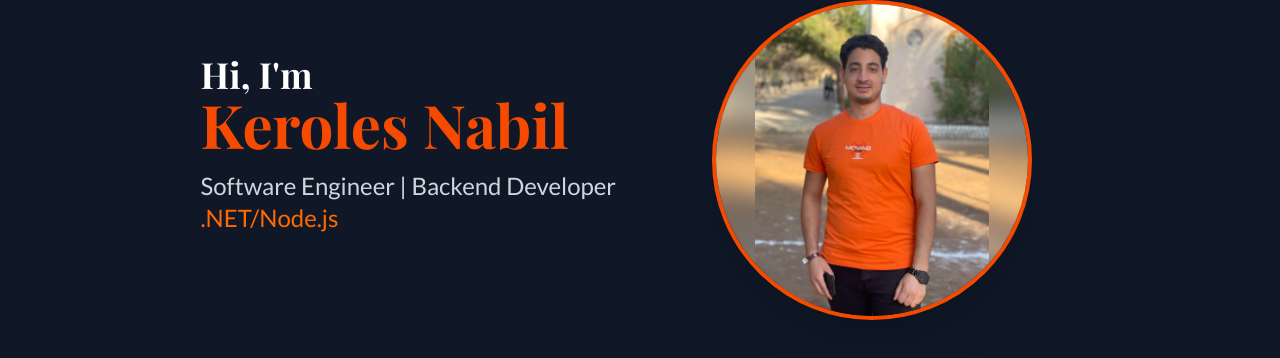
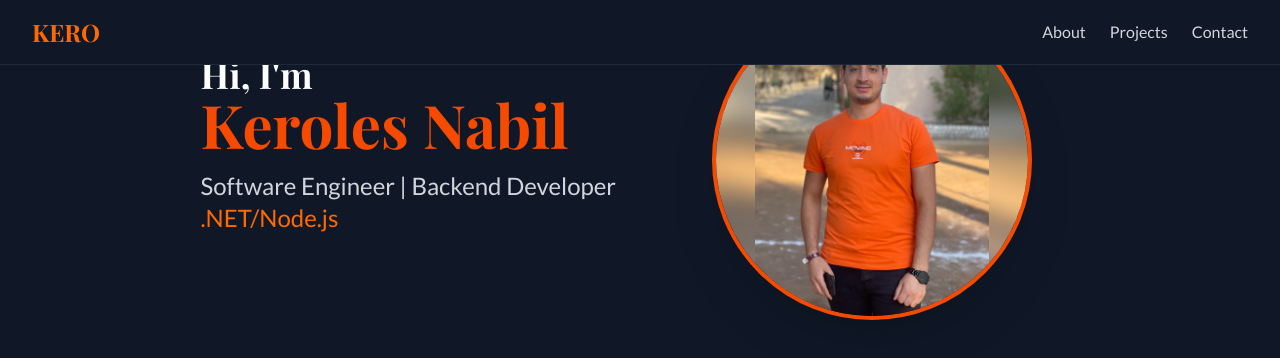
Before and after one commit to kerolesnabiel/portfolio, a React (Vite) app: page / in a window 1280 px wide. Shown: the top 358 px of the page. Built offline with nearby package versions, Linux system fonts and the light colour scheme.

Commit message:
Add Navbar component and update HTML metadata

```diff
--- a/index.html
+++ b/index.html
@@ -1,9 +1,13 @@
-<!doctype html>
+<!DOCTYPE html>
 <html lang="en">
   <head>
     <meta charset="UTF-8" />
     <meta name="viewport" content="width=device-width, initial-scale=1.0" />
-    <title>Keroles Nabil</title>
+    <title>Keroles Nabil | Software Engineer</title>
+    <meta
+      name="description"
+      content="Portfolio of Keroles Nabil, a backend-focused Software Engineer experienced in .NET and Node.js."
+    />
   </head>
   <body>
     <div id="root"></div>
--- a/package.json
+++ b/package.json
@@ -11,6 +11,7 @@
   },
   "dependencies": {
     "@tailwindcss/vite": "^4.1.4",
+    "lucide-react": "^0.503.0",
     "motion": "^12.7.5",
     "react": "^19.0.0",
     "react-dom": "^19.0.0",
--- a/src/App.tsx
+++ b/src/App.tsx
@@ -1,8 +1,10 @@
 import Banner from "./components/Banner";
+import Navbar from "./components/Navbar";
 
 function App() {
   return (
     <div className="min-h-screen">
+      <Navbar />
       <Banner />
     </div>
   );
--- /dev/null
+++ b/src/components/Navbar.tsx
@@ -0,0 +1,83 @@
+import { useState } from "react";
+import { motion, AnimatePresence } from "motion/react";
+import { Menu, X } from "lucide-react";
+
+const navLinks = [
+  { name: "About", href: "#about" },
+  { name: "Projects", href: "#projects" },
+  { name: "Contact", href: "#contact" },
+];
+
+export default function Navbar() {
+  const [menuOpen, setMenuOpen] = useState(false);
+
+  return (
+    <motion.nav
+      initial={{ y: -50, opacity: 0 }}
+      animate={{ y: 0, opacity: 1 }}
+      transition={{ duration: 0.5 }}
+      className="w-full fixed top-0 z-50 bg-gray-900 bg-opacity-90 backdrop-blur border-b border-gray-800"
+    >
+      <div className="container mx-auto px-4 sm:px-6 lg:px-8 py-4 flex justify-between items-center">
+        <a href="#" className="text-2xl font-bold text-orange-500">
+          <h1>KERO</h1>
+        </a>
+
+        {/* Desktop nav */}
+        <motion.div
+          className="hidden md:flex gap-6"
+          initial={{ y: -20, opacity: 0 }}
+          animate={{ y: 0, opacity: 1 }}
+          transition={{ delay: 0.2, duration: 0.5 }}
+        >
+          {navLinks.map((link) => (
+            <a
+              key={link.name}
+              href={link.href}
+              className="text-gray-300 hover:text-orange-500 transition-colors"
+            >
+              {link.name}
+            </a>
+          ))}
+        </motion.div>
+
+        {/* Mobile menu button */}
+        <div className="md:hidden">
+          <button
+            onClick={() => setMenuOpen(!menuOpen)}
+            aria-label="Toggle Menu"
+            className="text-gray-300 focus:outline-none"
+          >
+            {menuOpen ? <X size={28} /> : <Menu size={28} />}
+          </button>
+        </div>
+      </div>
+
+      {/* Mobile nav dropdown */}
+      <AnimatePresence>
+        {menuOpen && (
+          <motion.div
+            initial={{ height: 0, opacity: 0 }}
+            animate={{ height: "auto", opacity: 1 }}
+            exit={{ height: 0, opacity: 0 }}
+            transition={{ duration: 0.2 }}
+            className="md:hidden px-4 pb-4"
+          >
+            <div className="flex flex-col gap-4 text-center">
+              {navLinks.map((link) => (
+                <a
+                  key={link.name}
+                  href={link.href}
+                  className="text-gray-300 hover:text-orange-500 transition-colors"
+                  onClick={() => setMenuOpen(false)}
+                >
+                  {link.name}
+                </a>
+              ))}
+            </div>
+          </motion.div>
+        )}
+      </AnimatePresence>
+    </motion.nav>
+  );
+}
```
Also changed, not shown: 1 other file (tests, documents, lock files or other folders).
